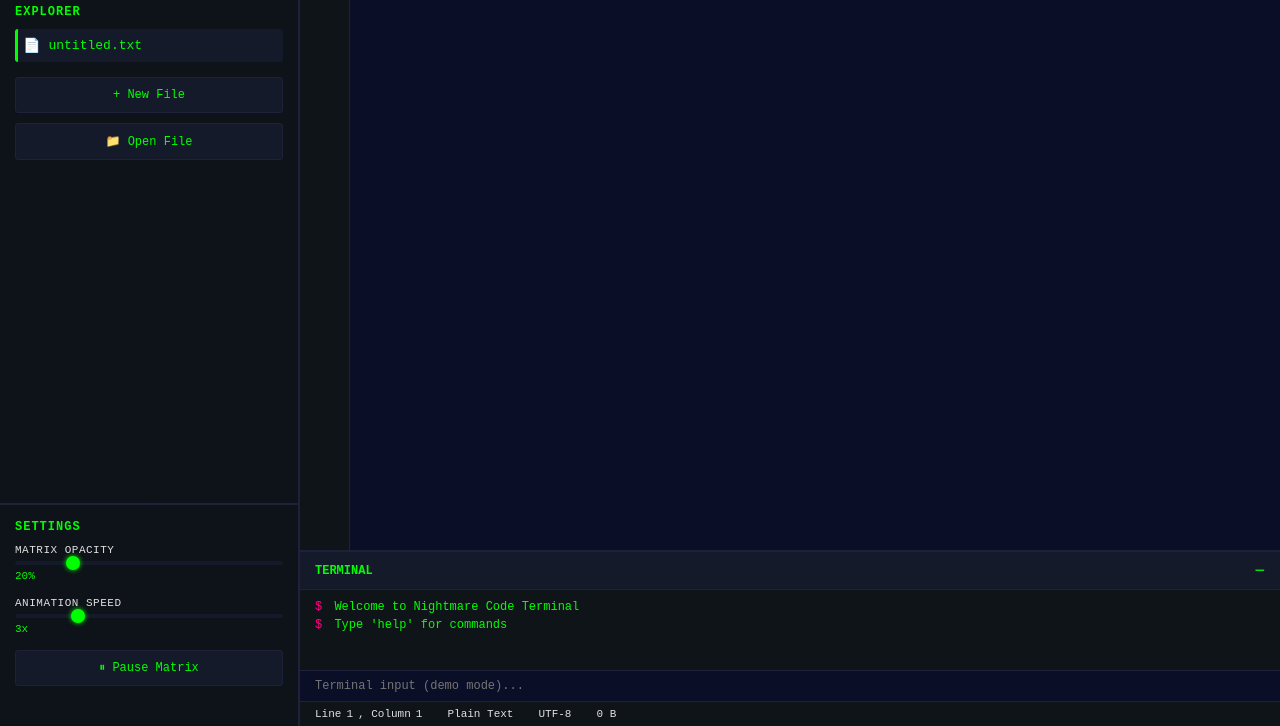
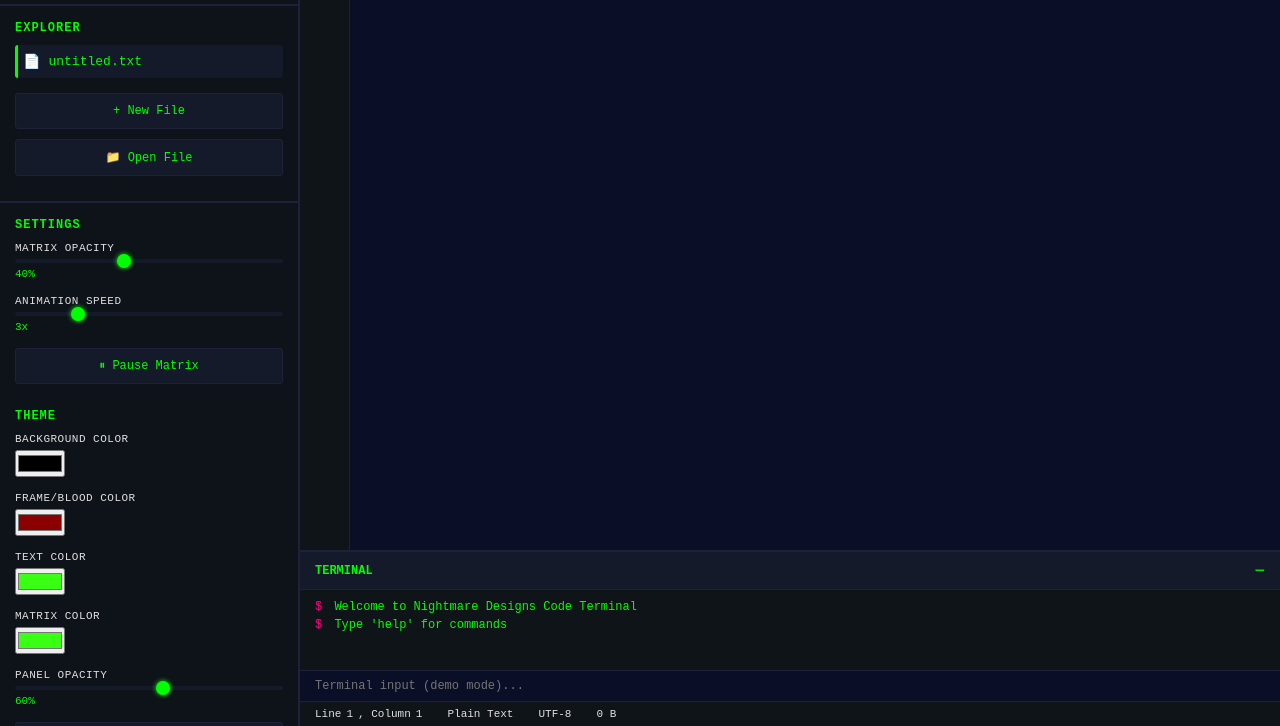
Before and after one commit to NightmareDesigns/nightmarecode2, a plain HTML site: page index.html in a window 1280 px wide. Shown: the part 74-800 px from the top of the page. Drawn offline with Linux system fonts and the light colour scheme.

Commit message:
feat(theme): add nightmare designs blood theme title and theme controls

```diff
--- a/index.html
+++ b/index.html
@@ -3,7 +3,7 @@
 <head>
     <meta charset="UTF-8">
     <meta name="viewport" content="width=device-width, initial-scale=1.0">
-    <title>Nightmare Code</title>
+    <title>Nightmare Designs Code</title>
     <link rel="stylesheet" href="css/style.css">
 </head>
 <body>
@@ -15,7 +15,7 @@
         <!-- Sidebar -->
         <div class="sidebar">
             <div class="sidebar-header">
-                <div class="logo">🩸 NIGHTMARE</div>
+                <div class="logo drip-text" aria-label="Nightmare Designs Code">🩸 NIGHTMARE DESIGNS CODE</div>
                 <button id="toggleSidebar" class="toggle-btn">☰</button>
             </div>
 
@@ -37,8 +37,8 @@
                 <div class="settings-title">Settings</div>
                 <div class="setting-item">
                     <label>Matrix Opacity</label>
-                    <input type="range" id="opacitySlider" min="0" max="100" value="20">
-                    <span id="opacityValue">20%</span>
+                    <input type="range" id="opacitySlider" min="0" max="100" value="40">
+                    <span id="opacityValue">40%</span>
                 </div>
                 <div class="setting-item">
                     <label>Animation Speed</label>
@@ -47,6 +47,32 @@
                 </div>
                 <div class="setting-item">
                     <button id="pauseBtn" class="action-btn">⏸ Pause Matrix</button>
+                </div>
+
+                <div class="settings-title">Theme</div>
+                <div class="setting-item">
+                    <label for="themeBackgroundColor">Background Color</label>
+                    <input type="color" id="themeBackgroundColor" value="#000000">
+                </div>
+                <div class="setting-item">
+                    <label for="themeFrameColor">Frame/Blood Color</label>
+                    <input type="color" id="themeFrameColor" value="#8b0000">
+                </div>
+                <div class="setting-item">
+                    <label for="themeTextColor">Text Color</label>
+                    <input type="color" id="themeTextColor" value="#39ff14">
+                </div>
+                <div class="setting-item">
+                    <label for="themeMatrixColor">Matrix Color</label>
+                    <input type="color" id="themeMatrixColor" value="#39ff14">
+                </div>
+                <div class="setting-item">
+                    <label>Panel Opacity</label>
+                    <input type="range" id="panelOpacitySlider" min="10" max="100" value="60">
+                    <span id="panelOpacityValue">60%</span>
+                </div>
+                <div class="setting-item">
+                    <button id="resetThemeBtn" class="action-btn">↺ Reset Theme Defaults</button>
                 </div>
             </div>
         </div>
@@ -66,7 +92,7 @@
             <!-- Editor Section -->
             <div class="editor-wrapper">
                 <div class="line-numbers" id="lineNumbers"></div>
-                <textarea id="codeEditor" class="code-editor" spellcheck="false" placeholder="// Start coding in Nightmare Code...\n// Your code deserves a dark aesthetic"></textarea>
+                <textarea id="codeEditor" class="code-editor" spellcheck="false" placeholder="// Start coding in Nightmare Designs Code...\n// Blood theme + Matrix aesthetic"></textarea>
             </div>
 
             <!-- Terminal Panel -->
@@ -76,7 +102,7 @@
                     <button id="toggleTerminal" class="toggle-btn">−</button>
                 </div>
                 <div id="terminal" class="terminal">
-                    <div class="terminal-line"><span class="prompt">$</span> Welcome to Nightmare Code Terminal</div>
+                    <div class="terminal-line"><span class="prompt">$</span> Welcome to Nightmare Designs Code Terminal</div>
                     <div class="terminal-line"><span class="prompt">$</span> Type 'help' for commands</div>
                 </div>
                 <input type="text" id="terminalInput" class="terminal-input" placeholder="Terminal input (demo mode)...">
```
